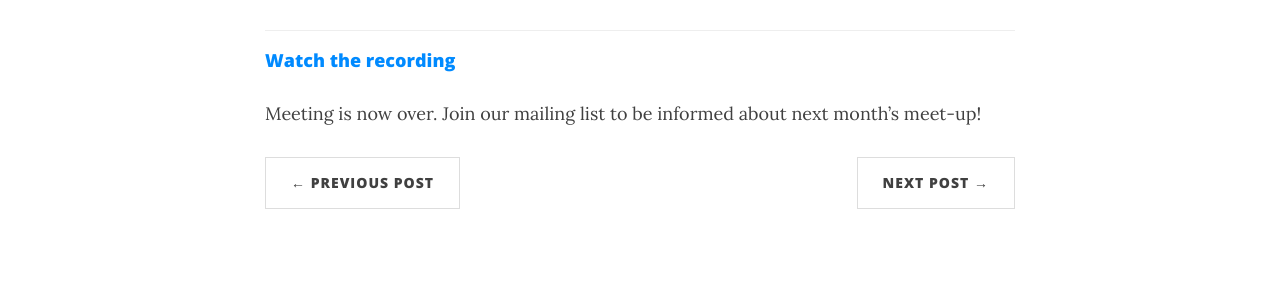
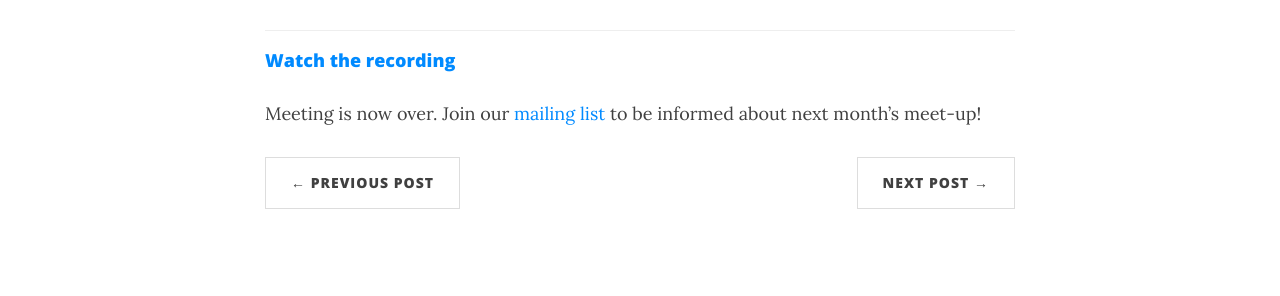
Before and after one commit to OnNeuro/onneuro.github.io, a Jekyll site: the page built from _posts/2018-01-27-Past.md, in a window 1280 px wide. Shown: the part 381-677 px from the top of the page. Built offline with Jekyll 4.4.1, drawn with Linux system fonts in a browser that asks for light colours; nearby versions of some CDN libraries; part of the change alters nothing that is shown.

```diff
--- a/_posts/2018-01-27-Past.md
+++ b/_posts/2018-01-27-Past.md
@@ -14,4 +14,4 @@ excerpt: We will be live on Saturday, Jan. 27th at 7 pm EST -- read more for lin
 
 #### [Watch the recording](https://www.youtube.com/watch?v=pm2MUhduF1c)
 
-Meeting is now over. Join our mailing list to be informed about next month's meet-up!
+Meeting is now over. Join our [mailing list](https://goo.gl/forms/vOhmWPAmmTMuXAxj2) to be informed about next month's meet-up!
```
